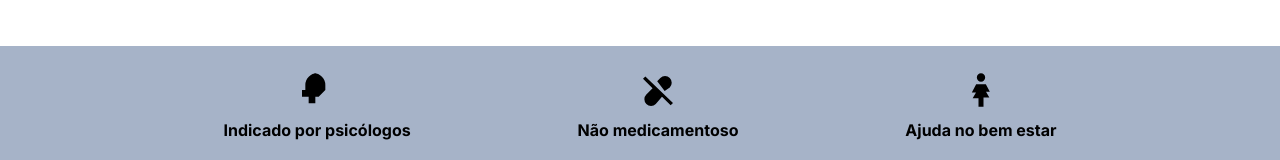
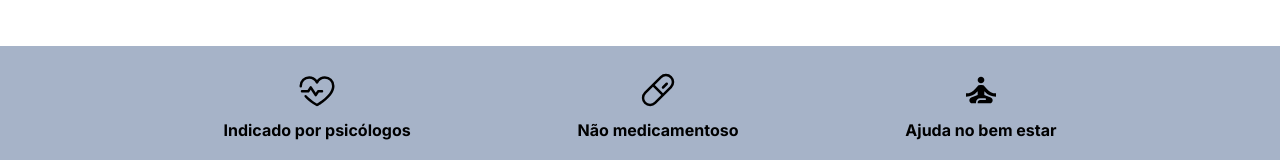
Before and after one commit to aeciobrumel/De_Boa_Site, a React (Vite) app in the folder frontend/: page / in a window 1280 px wide. Shown: the part 446-606 px from the top of the page. Built offline with nearby package versions, Linux system fonts and the light colour scheme.

Commit message:
feat(frontend): replace Highlights icons with provided SVGs (pill, psych, meditate) using currentColor

```diff
--- a/frontend/src/components/Highlights.tsx
+++ b/frontend/src/components/Highlights.tsx
@@ -1,8 +1,8 @@
 export function Highlights() {
   const items = [
-    { label: 'Indicado por psicólogos', icon: PsychIcon },
-    { label: 'Não medicamentoso', icon: PillOffIcon },
-    { label: 'Ajuda no bem estar', icon: MeditateIcon },
+    { label: 'Indicado por psicólogos', icon: PsychIconCustom },
+    { label: 'Não medicamentoso', icon: PillIconPhosphor },
+    { label: 'Ajuda no bem estar', icon: MeditateWIcon },
   ]
   return (
     <section aria-label="Destaques" className="bg-secondary1 text-black">
@@ -18,24 +18,26 @@ export function Highlights() {
   )
 }
 
-function PsychIcon(props: React.SVGProps<SVGSVGElement>) {
+function PillIconPhosphor(props: React.SVGProps<SVGSVGElement>) {
   return (
-    <svg viewBox="0 0 24 24" fill="currentColor" {...props}>
-      <path d="M12 2a7 7 0 0 0-7 7v3H3v4h4v4h4v-4h2l4-4V9a7 7 0 0 0-7-7Z" />
+    <svg xmlns="http://www.w3.org/2000/svg" viewBox="0 0 256 256" fill="currentColor" {...props}>
+      <path d="M216.42,39.6a53.26,53.26,0,0,0-75.32,0L39.6,141.09a53.26,53.26,0,0,0,75.32,75.31h0L216.43,114.91A53.31,53.31,0,0,0,216.42,39.6ZM103.61,205.09h0a37.26,37.26,0,0,1-52.7-52.69L96,107.31,148.7,160ZM205.11,103.6,160,148.69,107.32,96l45.1-45.09a37.26,37.26,0,0,1,52.69,52.69ZM189.68,82.34a8,8,0,0,1,0,11.32l-24,24a8,8,0,1,1-11.31-11.32l24-24A8,8,0,0,1,189.68,82.34Z"></path>
     </svg>
   )
 }
-function PillOffIcon(props: React.SVGProps<SVGSVGElement>) {
+
+function PsychIconCustom(props: React.SVGProps<SVGSVGElement>) {
   return (
-    <svg viewBox="0 0 24 24" fill="currentColor" {...props}>
-      <path d="M4.41 3.86 3 5.27 8.73 11 5 14.73a4 4 0 1 0 5.66 5.66L14.39 16l5.2 5.2 1.41-1.41zm7.11 2.83 1.88-1.88a4 4 0 0 1 5.66 5.66L16 12.62z" />
+    <svg xmlns="http://www.w3.org/2000/svg" viewBox="0 0 256 256" fill="currentColor" {...props}>
+      <path d="M72,144H32a8,8,0,0,1,0-16H67.72l13.62-20.44a8,8,0,0,1,13.32,0l25.34,38,9.34-14A8,8,0,0,1,136,128h24a8,8,0,0,1,0,16H140.28l-13.62,20.44a8,8,0,0,1-13.32,0L88,126.42l-9.34,14A8,8,0,0,1,72,144ZM178,40c-20.65,0-38.73,8.88-50,23.89C116.73,48.88,98.65,40,78,40a62.07,62.07,0,0,0-62,62c0,.75,0,1.5,0,2.25a8,8,0,1,0,16-.5c0-.58,0-1.17,0-1.75A46.06,46.06,0,0,1,78,56c19.45,0,35.78,10.36,42.6,27a8,8,0,0,0,14.8,0c6.82-16.67,23.15-27,42.6-27a46.06,46.06,0,0,1,46,46c0,53.61-77.76,102.15-96,112.8-10.83-6.31-42.63-26-66.68-52.21a8,8,0,1,0-11.8,10.82c31.17,34,72.93,56.68,74.69,57.63a8,8,0,0,0,7.58,0C136.21,228.66,240,172,240,102A62.07,62.07,0,0,0,178,40Z"></path>
     </svg>
   )
 }
-function MeditateIcon(props: React.SVGProps<SVGSVGElement>) {
+
+function MeditateWIcon(props: React.SVGProps<SVGSVGElement>) {
   return (
-    <svg viewBox="0 0 24 24" fill="currentColor" {...props}>
-      <path d="M12 2a2.5 2.5 0 1 1-2.5 2.5A2.5 2.5 0 0 1 12 2Zm-2.9 6.5h5.8l2.4 4.5H15l2 3.5h-3.5V22h-3v-5H7l2-3.5H6.5Z" />
+    <svg xmlns="http://www.w3.org/2000/svg" viewBox="0 -960 960 960" fill="currentColor" {...props}>
+      <path d="M272-160q-30 0-51-21t-21-51q0-21 12-39.5t32-26.5l156-62v-90q-54 63-125.5 96.5T120-320v-80q68 0 123.5-28T344-508l54-64q12-14 28-21t34-7h40q18 0 34 7t28 21l54 64q45 52 100.5 80T840-400v80q-83 0-154.5-33.5T560-450v90l156 62q20 8 32 26.5t12 39.5q0 30-21 51t-51 21H400v-20q0-26 17-43t43-17h120q9 0 14.5-5.5T600-260q0-9-5.5-14.5T580-280H460q-42 0-71 29t-29 71v20h-88Zm208-480q-33 0-56.5-23.5T400-720q0-33 23.5-56.5T480-800q33 0 56.5 23.5T560-720q0 33-23.5 56.5T480-640Z"/>
     </svg>
   )
 }
```
